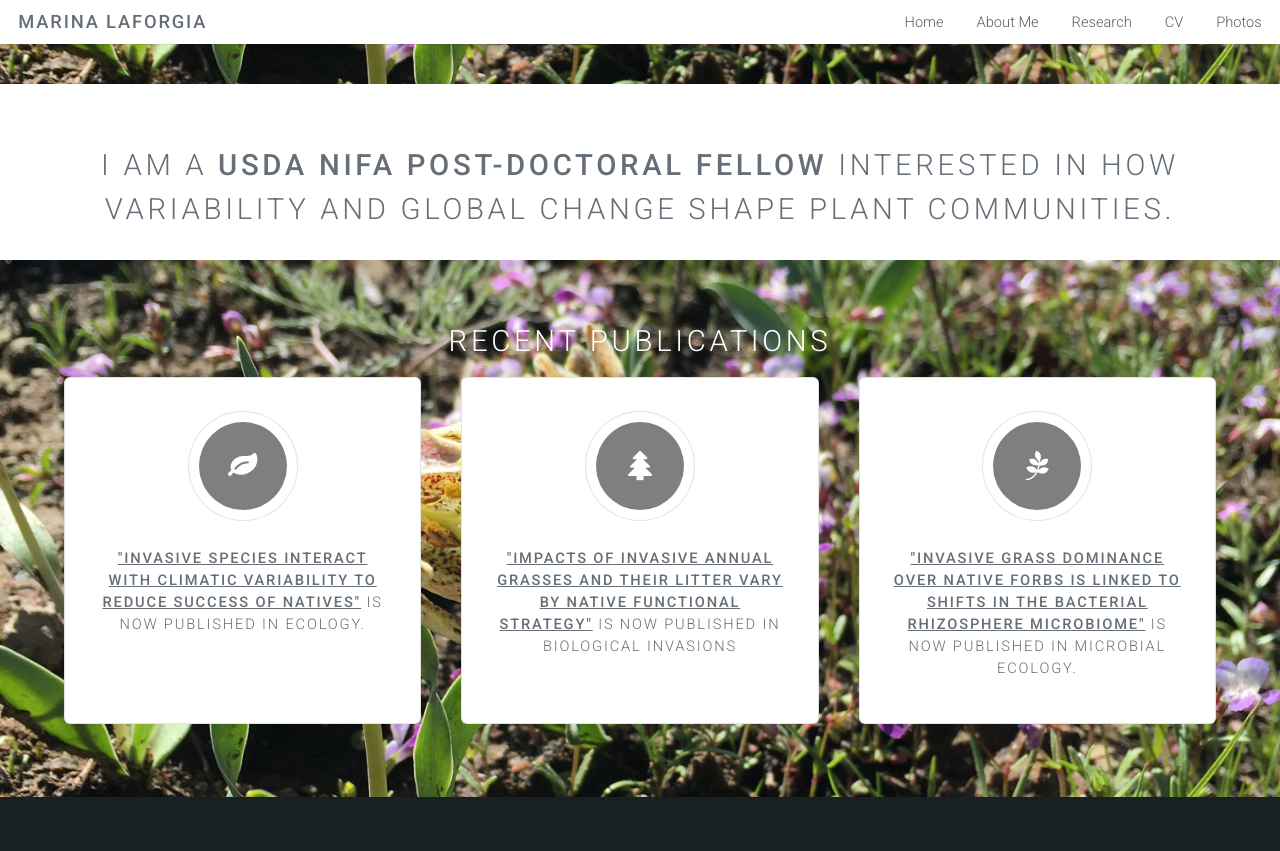
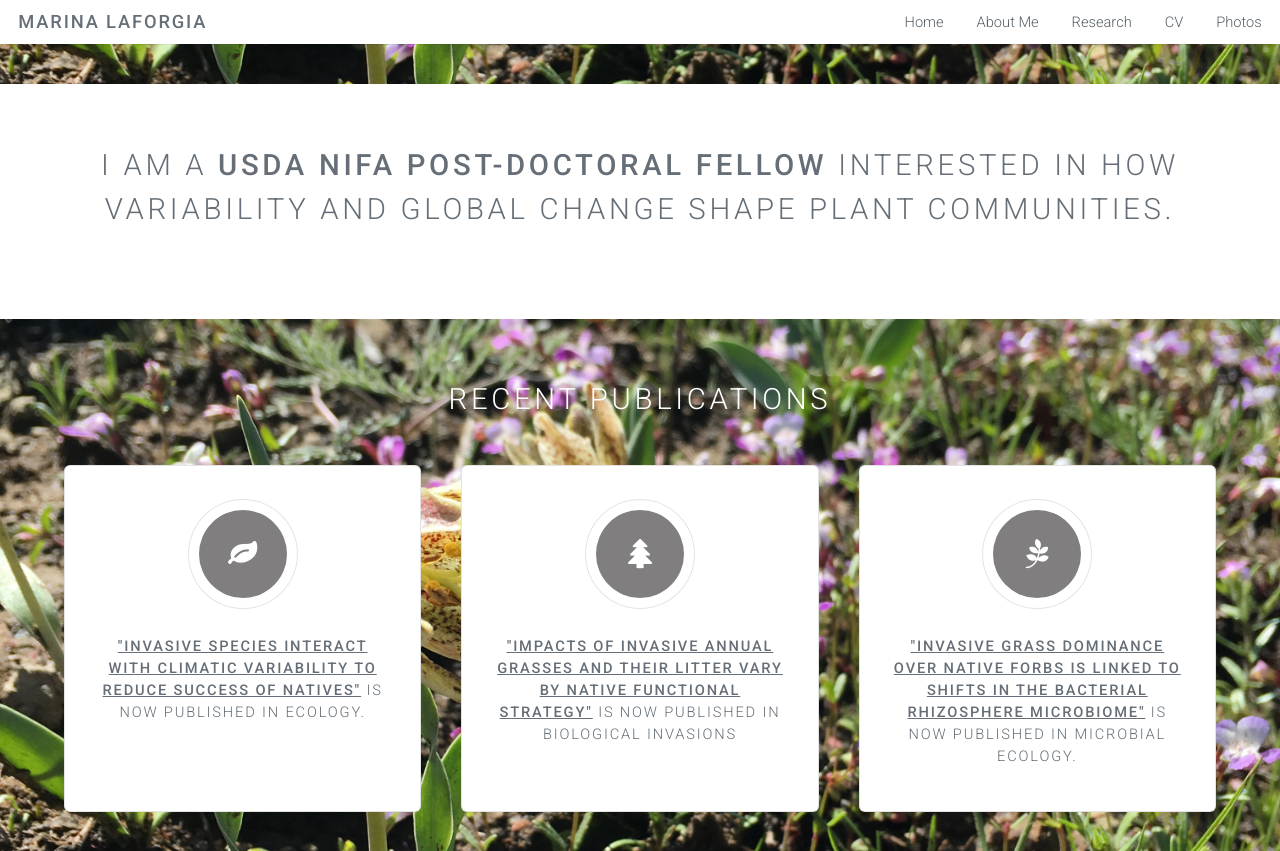
Before and after one commit to marinalaforgia/marinalaforgia.github.io, a Jekyll site: the page built from index.html, in a window 1280 px wide and 1400 px high, scrolled down 334 px. Shown: the top 851 px of the window. Built offline with Jekyll 4.4.1, drawn with Linux system fonts in a browser that asks for light colours; grey boxes are pictures that could not be loaded.

Commit message:
Update style.css

```diff
--- a/css/style.css
+++ b/css/style.css
@@ -316,7 +316,6 @@
 
 		header.major h2 {
 			font-size: 2em;
-			margin-bottom: -1em;
 		}
 
 		header.major h2 + p {
```
